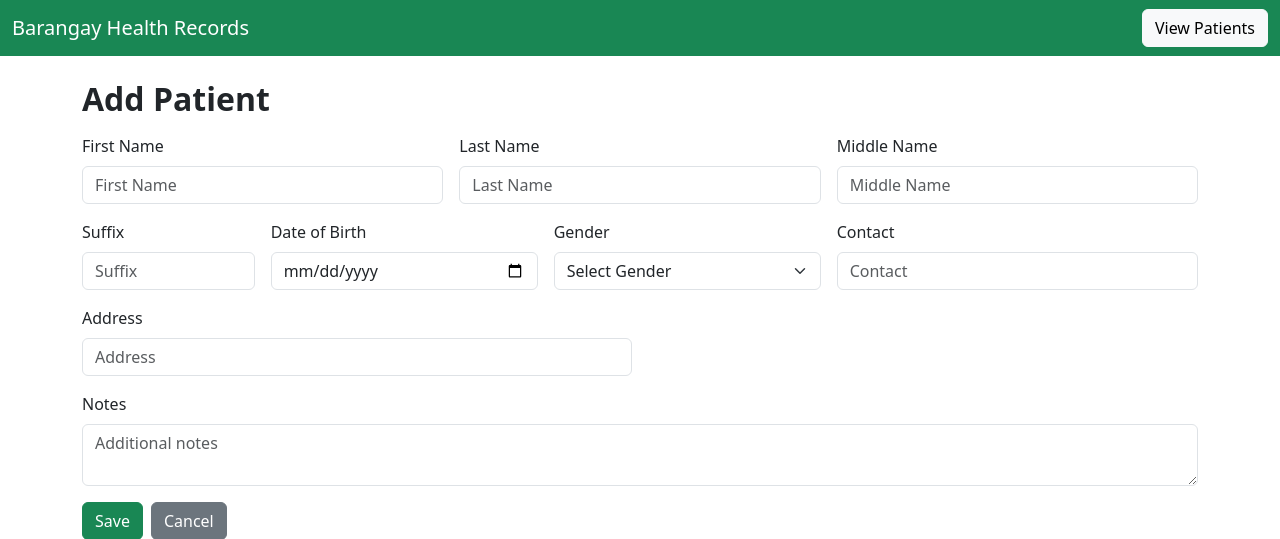
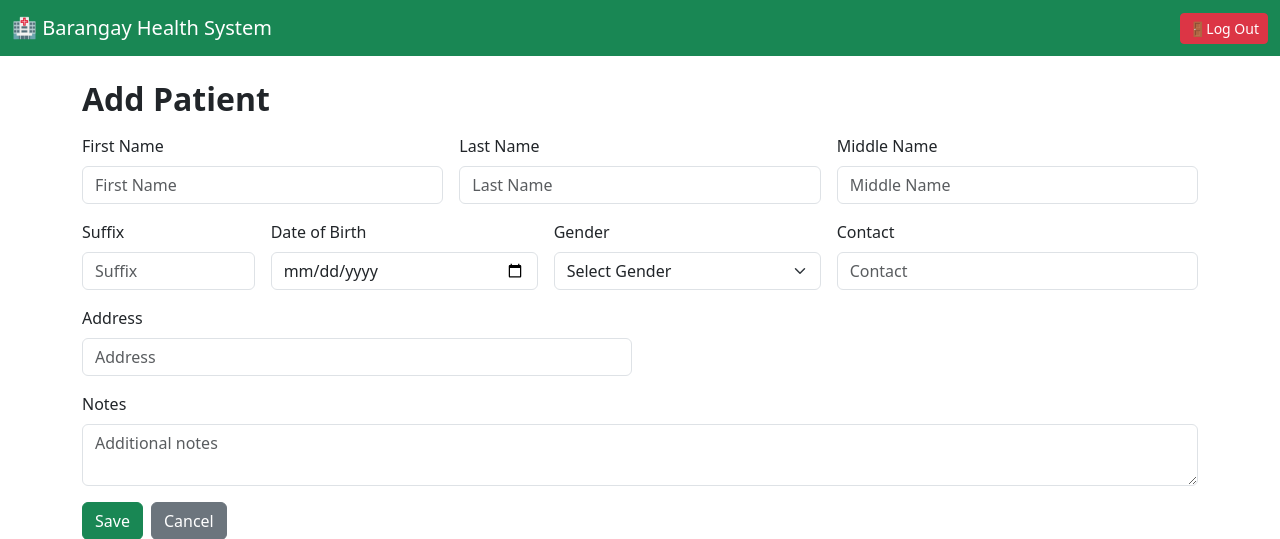
Before and after one commit to luhykie/SE-LIFE, a Flask app: page /add in a window 1280 px wide. Shown: the top 539 px of the page. Run offline with Flask 3, Linux system fonts and the light colour scheme; the visitor is signed in with stand-in values (Sample User, id 1).

Commit message:
Update Layout

```diff
--- a/templates/layout.html
+++ b/templates/layout.html
@@ -7,18 +7,18 @@
 <body>
 <nav class="navbar navbar-expand-lg navbar-dark bg-success">
   <div class="container-fluid">
-    <a class="navbar-brand" href="{{ url_for('home') }}">Barangay Health Records</a>
-    <div>
-      {% if request.path == '/patients' %}
-        <a href="{{ url_for('home') }}" class="btn btn-light">Home Page</a>
-      {% else %}
-        <a href="{{ url_for('patients') }}" class="btn btn-light">View Patients</a>
-      {% endif %}
+    <a class="navbar-brand" href="{{ url_for('home') }}">🏥 Barangay Health System</a>
+    <div class="collapse navbar-collapse" id="navbarNav">
     </div>
+    {% if session and session.get('user_id') %}
+    <a href="{{ url_for('logout') }}" class="btn btn-sm btn-danger">🚪Log Out</a>
+    {% endif %}
   </div>
 </nav>
+
 <div class="container mt-4">
     {% block content %}{% endblock %}
 </div>
+<script src="https://cdn.jsdelivr.net/npm/bootstrap@5.3.0/dist/js/bootstrap.bundle.min.js"></script>
 </body>
 </html>
```
